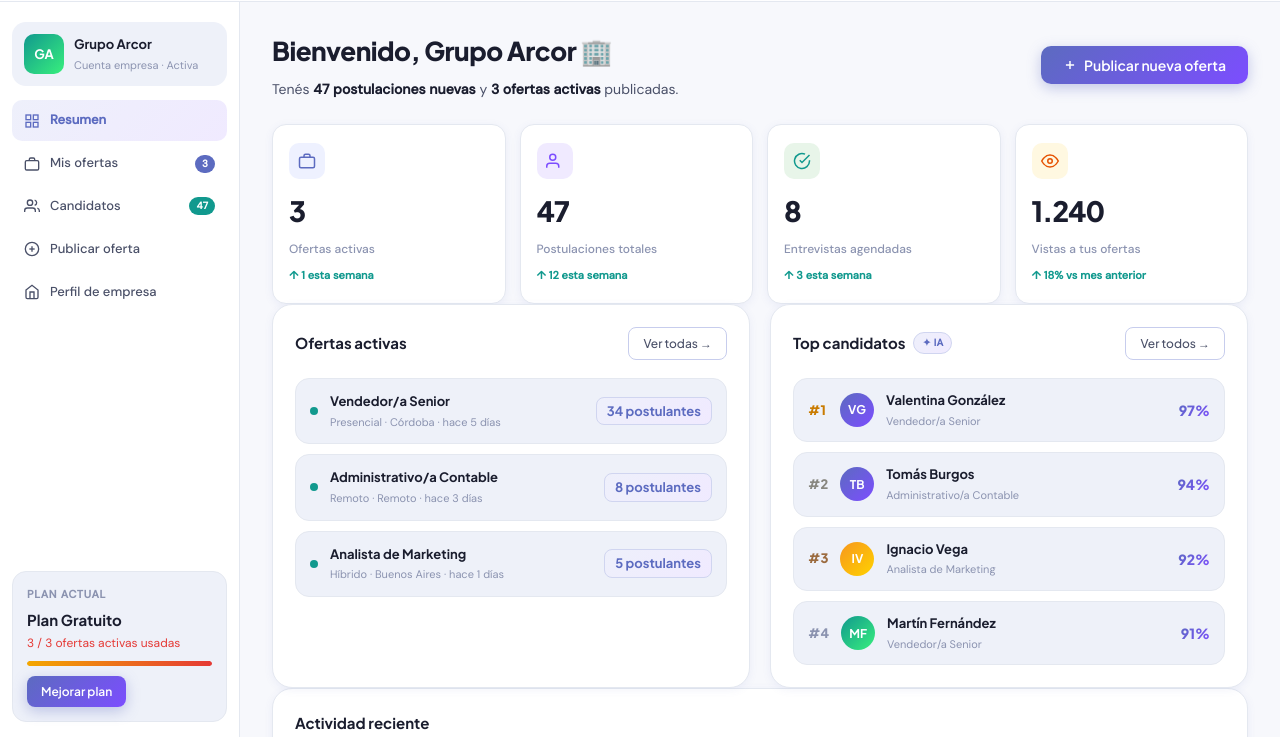
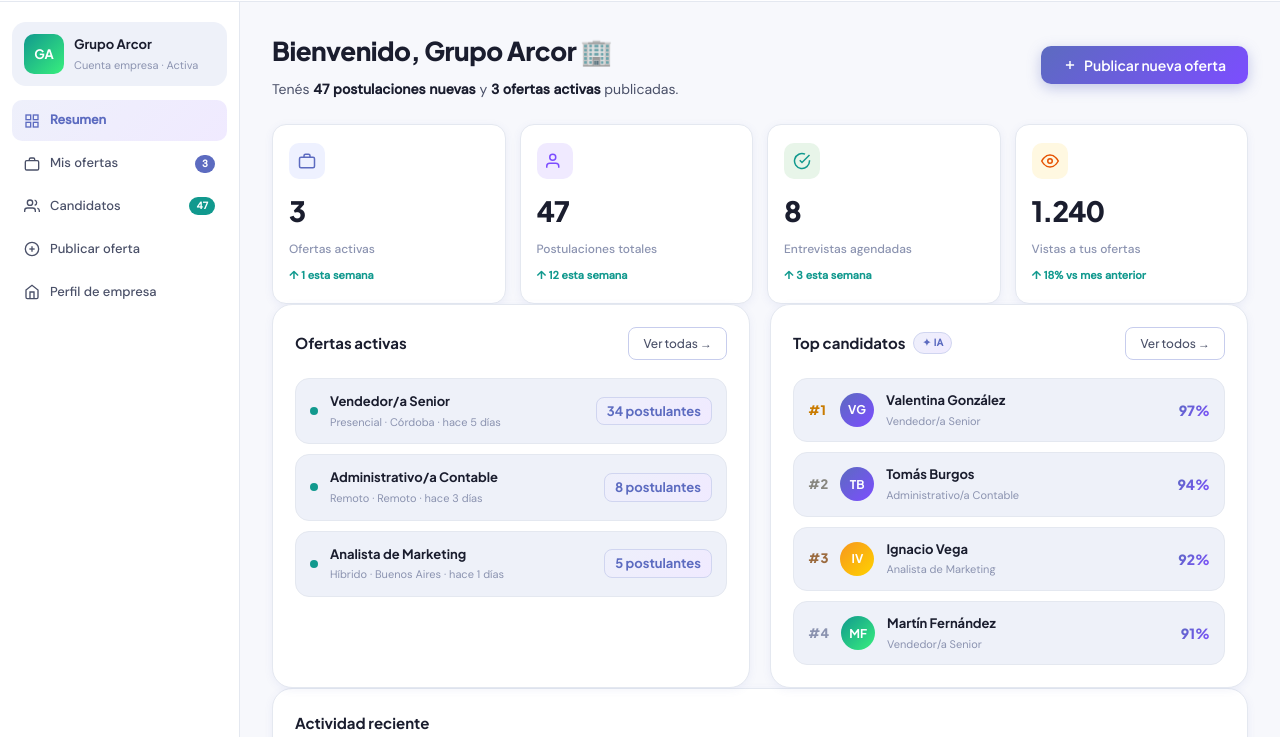
Before and after one commit to valentinoalvarez204/LaburAI, a plain HTML site: page dashboard-empresa.html in a window 1280 px wide. Shown: the part 63-800 px from the top of the page. Drawn offline with Linux system fonts and the light colour scheme; sample sign-in values are in the browser's storage.

Commit message:
feat(empresa): eliminación de planes de suscripción y límites de publicación en dashboard

```diff
--- a/css/dashboard-empresa.css
+++ b/css/dashboard-empresa.css
@@ -16,19 +16,6 @@
   font-size: 13px;
 }
 
-/* Plan en sidebar */
-.sidebar-plan {
-  margin-top: auto;
-  padding: 14px;
-  background: var(--bg2);
-  border-radius: var(--r);
-  border: 1.5px solid var(--border);
-}
-.plan-label  { font-size: 11px; font-weight: 600; color: var(--text3); text-transform: uppercase; letter-spacing: .06em; margin-bottom: 4px; }
-.plan-name   { font-family: var(--font-head); font-size: 15px; font-weight: 700; color: var(--text); }
-.plan-detail { font-size: 12px; color: var(--error); margin-top: 2px; margin-bottom: 8px; }
-.plan-bar    { height: 5px; background: var(--border); border-radius: 3px; overflow: hidden; }
-.plan-fill   { height: 100%; background: linear-gradient(90deg, var(--warning), var(--error)); border-radius: 3px; }
 
 /* ─────────────────────────────────
    HAMBURGER (mobile)
--- a/dashboard-empresa.html
+++ b/dashboard-empresa.html
@@ -68,14 +68,6 @@
           Perfil de empresa
         </a>
       </nav>
-
-      <div class="sidebar-plan">
-        <div class="plan-label">Plan actual</div>
-        <div class="plan-name">Plan Gratuito</div>
-        <div class="plan-detail">3 / 3 ofertas activas usadas</div>
-        <div class="plan-bar"><div class="plan-fill" style="width:100%"></div></div>
-        <a href="#" class="btn-primary btn-sm" style="margin-top:10px;justify-content:center">Mejorar plan</a>
-      </div>
     </aside>
 
     <!-- ── MAIN ── -->
```
